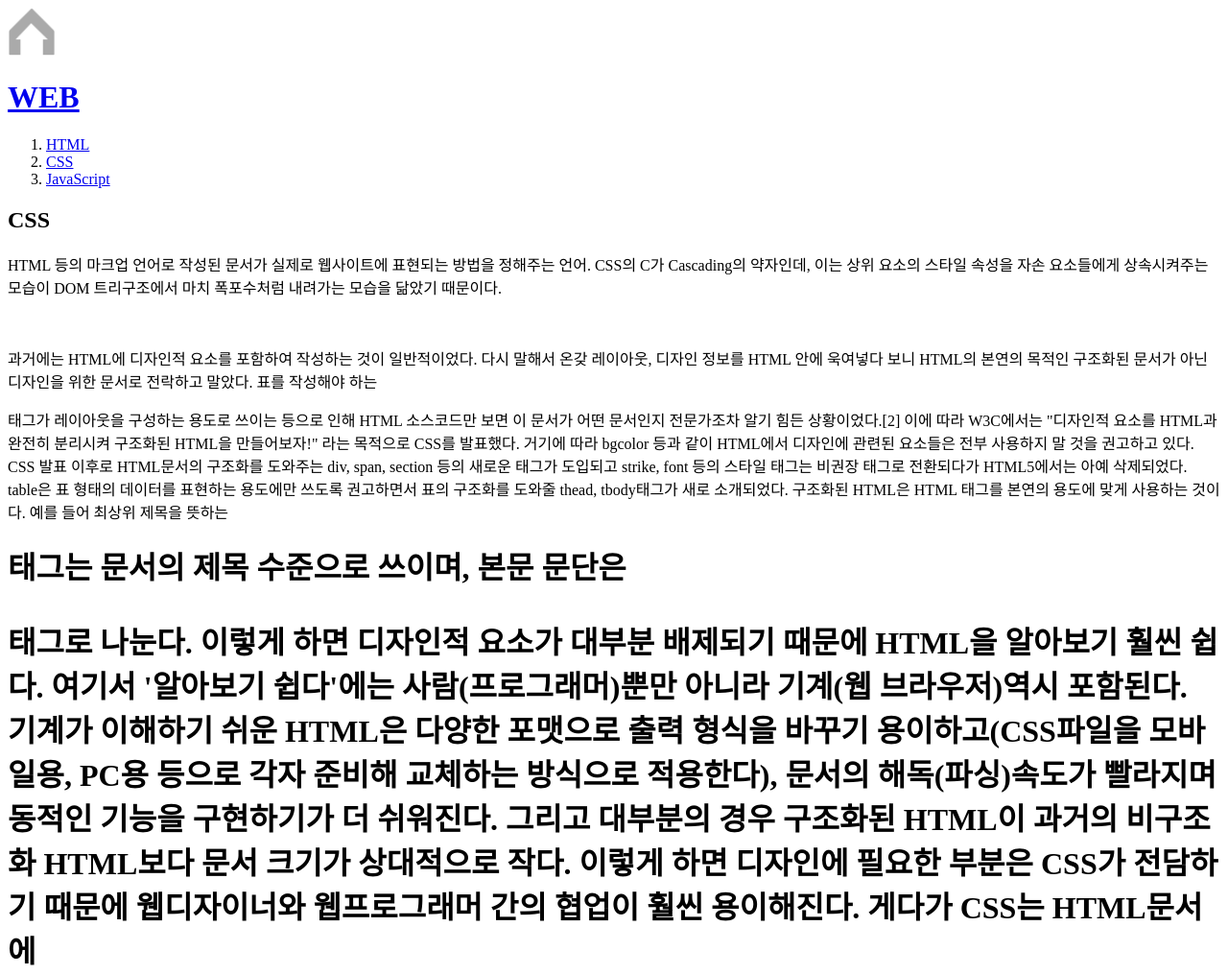
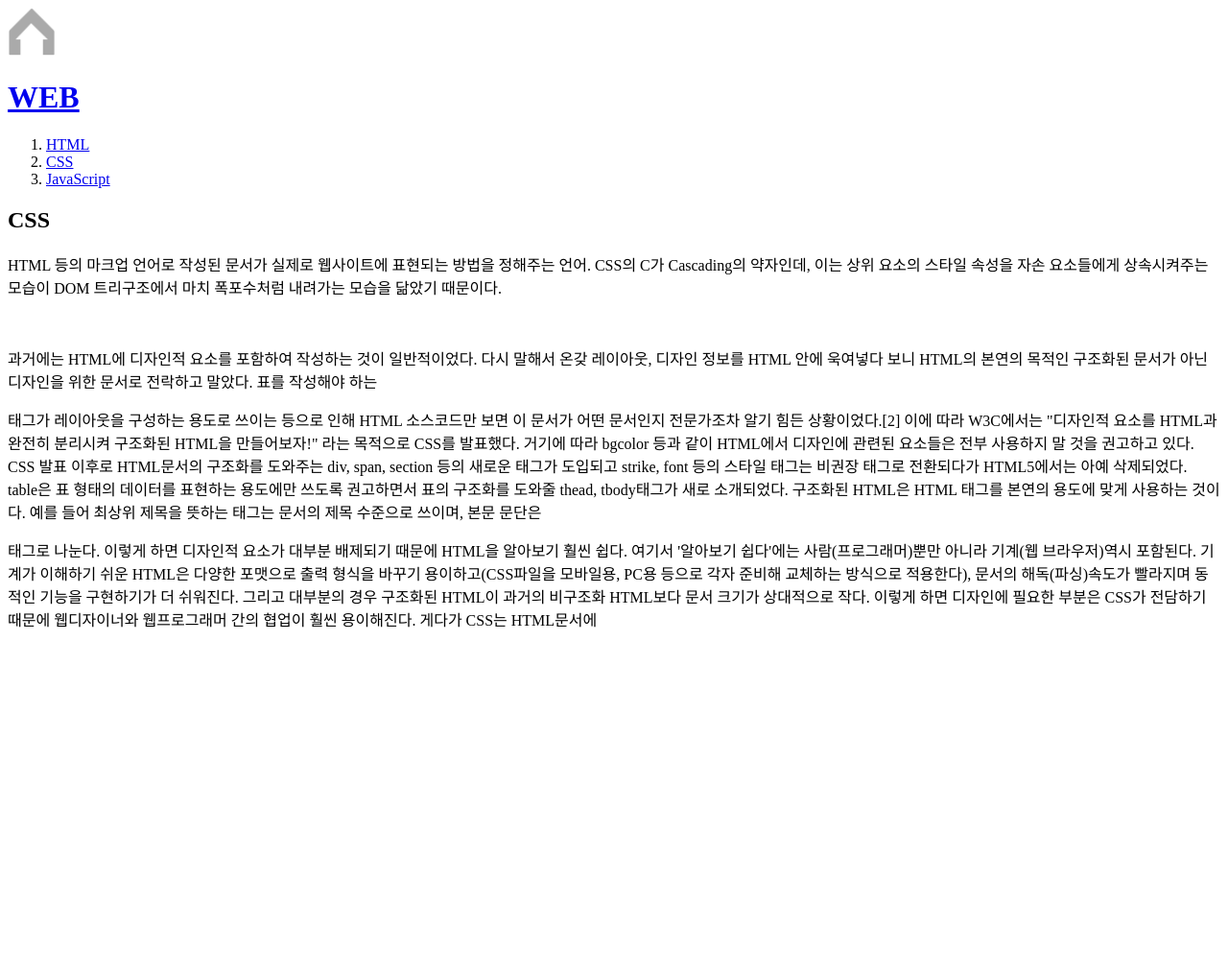
Before and after one commit to sachawon/web1, a plain HTML site: page 2.html in a window 1280 px wide. Shown: the whole page at 96% size. After the commit the page ends 800 px from the top, so only its background shows below. Drawn offline with Linux system fonts and the light colour scheme.

Commit message:
H1 tag delete

```diff
--- a/2.html
+++ b/2.html
@@ -26,7 +26,7 @@ CSS의 C가 Cascading의 약자인데, 이는 상위 요소의 스타일 속성
 
 이에 따라 W3C에서는 "디자인적 요소를 HTML과 완전히 분리시켜 구조화된 HTML을 만들어보자!" 라는 목적으로 CSS를 발표했다. 거기에 따라 bgcolor 등과 같이 HTML에서 디자인에 관련된 요소들은 전부 사용하지 말 것을 권고하고 있다. CSS 발표 이후로 HTML문서의 구조화를 도와주는 div, span, section 등의 새로운 태그가 도입되고 strike, font 등의 스타일 태그는 비권장 태그로 전환되다가 HTML5에서는 아예 삭제되었다. table은 표 형태의 데이터를 표현하는 용도에만 쓰도록 권고하면서 표의 구조화를 도와줄 thead, tbody태그가 새로 소개되었다.
 
-구조화된 HTML은 HTML 태그를 본연의 용도에 맞게 사용하는 것이다. 예를 들어 최상위 제목을 뜻하는 <h1> 태그는 문서의 제목 수준으로 쓰이며, 본문 문단은 <p> 태그로 나눈다. 이렇게 하면 디자인적 요소가 대부분 배제되기 때문에 HTML을 알아보기 훨씬 쉽다. 여기서 '알아보기 쉽다'에는 사람(프로그래머)뿐만 아니라 기계(웹 브라우저)역시 포함된다. 기계가 이해하기 쉬운 HTML은 다양한 포맷으로 출력 형식을 바꾸기 용이하고(CSS파일을 모바일용, PC용 등으로 각자 준비해 교체하는 방식으로 적용한다), 문서의 해독(파싱)속도가 빨라지며 동적인 기능을 구현하기가 더 쉬워진다. 그리고 대부분의 경우 구조화된 HTML이 과거의 비구조화 HTML보다 문서 크기가 상대적으로 작다.
+구조화된 HTML은 HTML 태그를 본연의 용도에 맞게 사용하는 것이다. 예를 들어 최상위 제목을 뜻하는  태그는 문서의 제목 수준으로 쓰이며, 본문 문단은 <p> 태그로 나눈다. 이렇게 하면 디자인적 요소가 대부분 배제되기 때문에 HTML을 알아보기 훨씬 쉽다. 여기서 '알아보기 쉽다'에는 사람(프로그래머)뿐만 아니라 기계(웹 브라우저)역시 포함된다. 기계가 이해하기 쉬운 HTML은 다양한 포맷으로 출력 형식을 바꾸기 용이하고(CSS파일을 모바일용, PC용 등으로 각자 준비해 교체하는 방식으로 적용한다), 문서의 해독(파싱)속도가 빨라지며 동적인 기능을 구현하기가 더 쉬워진다. 그리고 대부분의 경우 구조화된 HTML이 과거의 비구조화 HTML보다 문서 크기가 상대적으로 작다.
 
 이렇게 하면 디자인에 필요한 부분은 CSS가 전담하기 때문에 웹디자이너와 웹프로그래머 간의 협업이 훨씬 용이해진다. 게다가 CSS는 HTML문서에 <style>태그 안에 삽입할 수도 있지만 별도의 파일로 분리하는 것도 가능해서 다른 HTML에서도 동일한 CSS를 사용할 수 있다. 즉 웹페이지를 제작할 경우 글꼴 등의 웹페이지의 스타일을 저장해두면 웹페이지의 한가지 요소만 변경해도 관련되는 전체 페이지의 내용을 한꺼번에 변경할수 있어 일관성을 유지하고 작업시간도 줄이고 트래픽을 줄이는 효과도 있다. 트래픽은 모바일 환경에서 더더욱 장점으로 작용하는데, 인터넷 무제한 요금제(정액제)가 아닌 이상 패킷을 최대한 적게 쓰는 것이 요금폭탄을 피하는 최선의 방법이다. 또한 로딩 속도가 빨라지는 장점도 있다.
 
```
